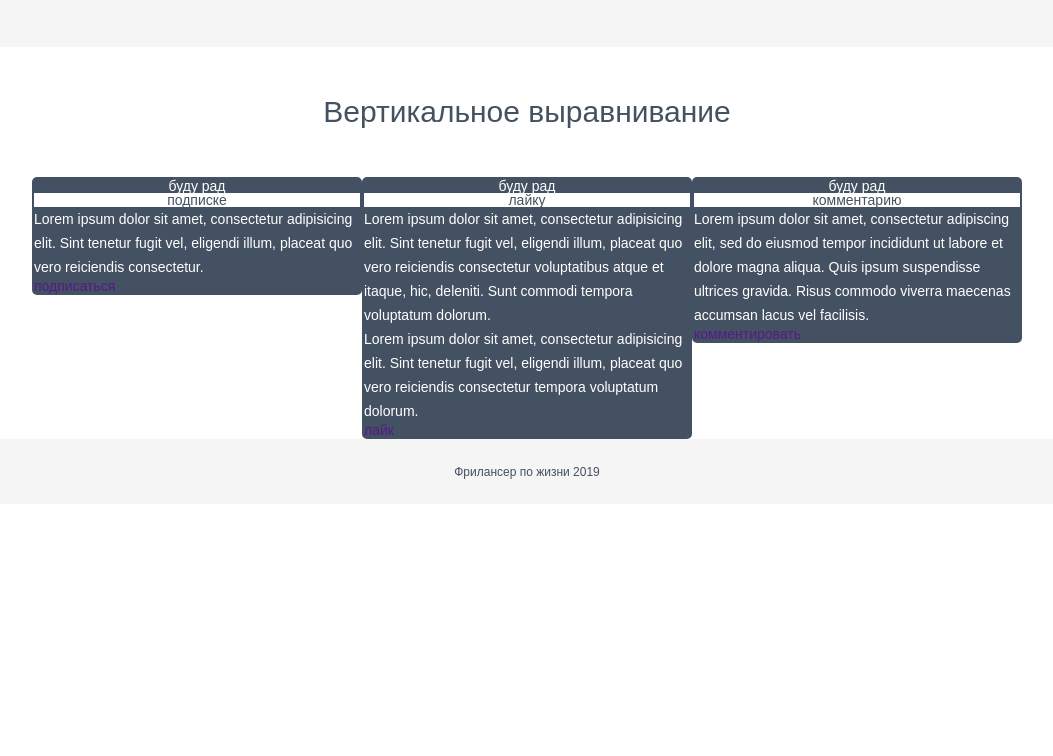
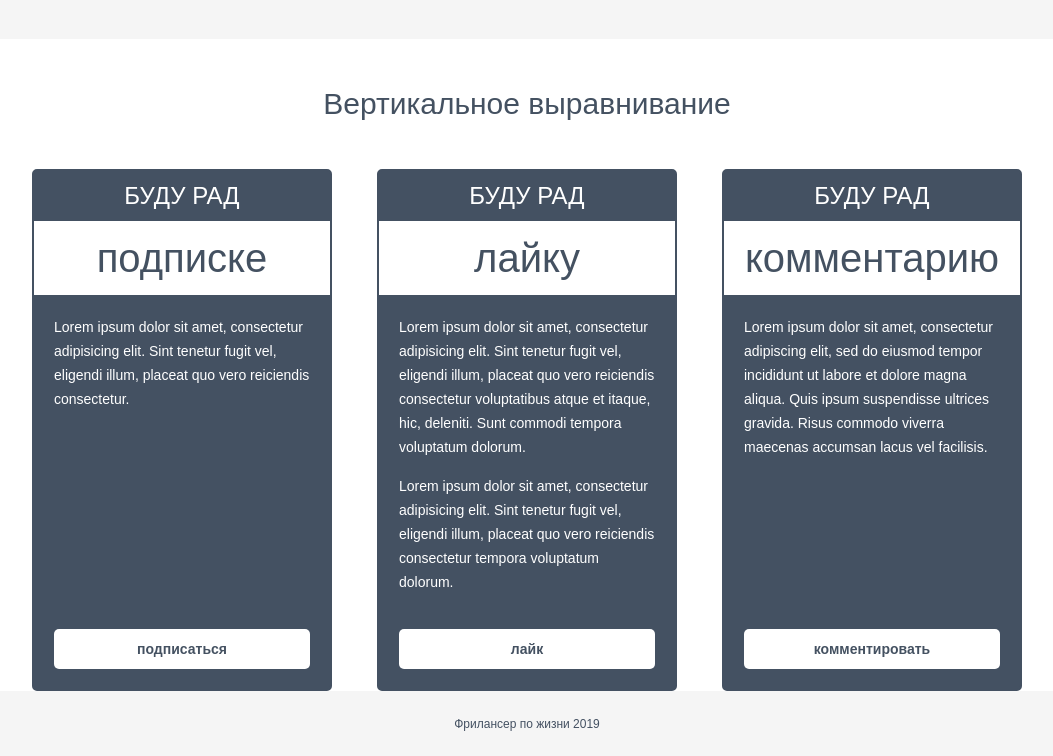
Before and after one commit to Searhei-Sotchneu/Git-course, a plain HTML site: page 2022/08.03.2022/index.html in a window 1280 px wide. Shown: the part 1158-1914 px from the top of the page, without its empty margins (113-1166 px from the left). Before the commit the page ends 1662 px from the top, so only its background shows below. Drawn offline with Linux system fonts and the light colour scheme.

Commit message:
finish 20.03

```diff
--- a/2022/08.03.2022/css/styles.css
+++ b/2022/08.03.2022/css/styles.css
@@ -128,7 +128,7 @@ body{
 .item__title {
 	color: #445161;
 	font-size: 24px;
-	margin: 0 0 22px 0;
+	margin: 0 0 18px 0;
 }
 .item__text {
 	color: #333333;
@@ -151,31 +151,58 @@ body{
 }
 .vertical__row {
 	display: flex;
+	margin: 0 -22.5px;
 }
 .vertical__column {
-		flex: 0 1 33.333%;
+	flex: 0 1 33.333%;
+	padding: 0 22.5px;
+	display: flex;
 }
 .vertical__item {
 	background: #445162;
 	color: #fff;
 	border-radius: 5px;
 	border: 2px solid #445162;
-
+	padding: 0 0 20px 0;
+	display: flex;
+	flex-direction: column;
 }
 .vertical__subtitle {
+	padding: 13px 0;
 	text-align: center;
+	font-size: 24px;
+	text-transform: uppercase;
 }
 .vertical__label {
 	text-align: center;
 	background: #fff;
 	color: #445161;
+	font-size: 40px;
+	padding: 17px;
 }
 .vertical__text {
 	color: #fff;
 	font-size: 14px;
 	line-height: 24px;
+	padding: 20px;
+	flex: 1 1 auto;
+}
+.vertical__text p{
+	padding: 0 0 15px 0;
+}
+.vertical__text p:last-child{
+	margin: 0;
 }
 .vertical__btn {
+	display: block;
+	height: 40px;
+	background: #fff;
+	text-align: center;
+	color: #445161;
+	font-weight: bold;
+	margin: 0 20px;
+	line-height: 40px;
+	border-radius: 5px;
 }
 .footer {
 	background-color: #f5f5f5;
```
